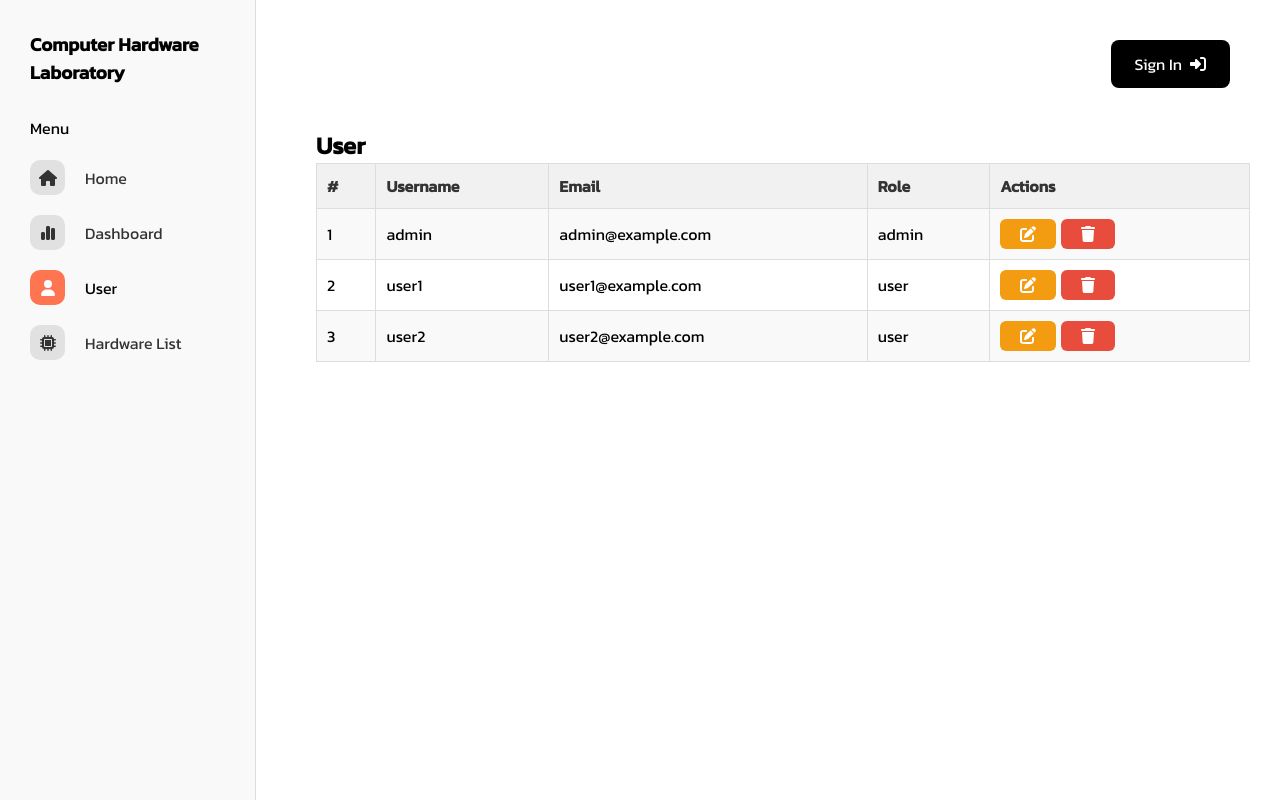
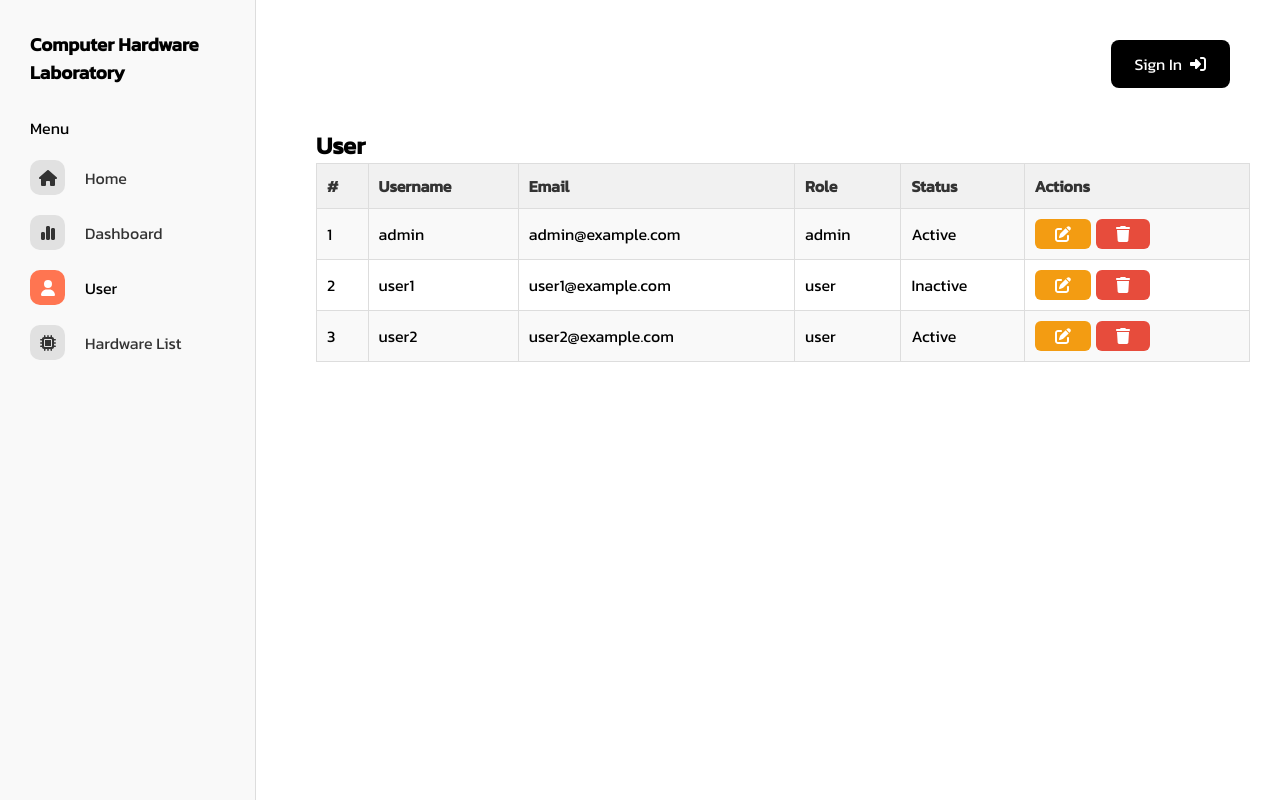
Before and after one commit to sareefhub/Computer-Hardware-Laboratory, a React (Create React App) app in the folder client/: page /user in a window 1280 px wide. Built offline with nearby package versions, Linux system fonts and the light colour scheme.

Commit message:
การแสดงสถานะผู้ใช้งาน

```diff
--- a/client/src/mockData/userData.js
+++ b/client/src/mockData/userData.js
@@ -5,6 +5,7 @@ const users = [
       email: "admin@example.com",
       password: "admin123",
       role: "admin",
+      status: "Active",
     },
     {
       id: 2,
@@ -12,6 +13,7 @@ const users = [
       email: "user1@example.com",
       password: "user123",
       role: "user",
+      status: "Inactive",
     },
     {
       id: 3,
@@ -19,6 +21,7 @@ const users = [
       email: "user2@example.com",
       password: "user456",
       role: "user",
+      status: "Active",
     }
   ];
 
--- a/client/src/pages/user.js
+++ b/client/src/pages/user.js
@@ -21,6 +21,7 @@ const User = () => (
                 <th>Username</th>
                 <th>Email</th>
                 <th>Role</th>
+                <th>Status</th>
                 <th>Actions</th>
               </tr>
             </thead>
@@ -31,9 +32,14 @@ const User = () => (
                   <td>{user.username}</td>
                   <td>{user.email}</td>
                   <td>{user.role}</td>
+                  <td>{user.status}</td> {/* Display the status */}
                   <td>
-                    <button className="btn btn-warning"><FontAwesomeIcon icon={faEdit} /></button>
-                    <button className="btn btn-danger"><FontAwesomeIcon icon={faTrash} /></button>
+                    <button className="btn btn-warning">
+                      <FontAwesomeIcon icon={faEdit} />
+                    </button>
+                    <button className="btn btn-danger">
+                      <FontAwesomeIcon icon={faTrash} />
+                    </button>
                   </td>
                 </tr>
               ))}
```
